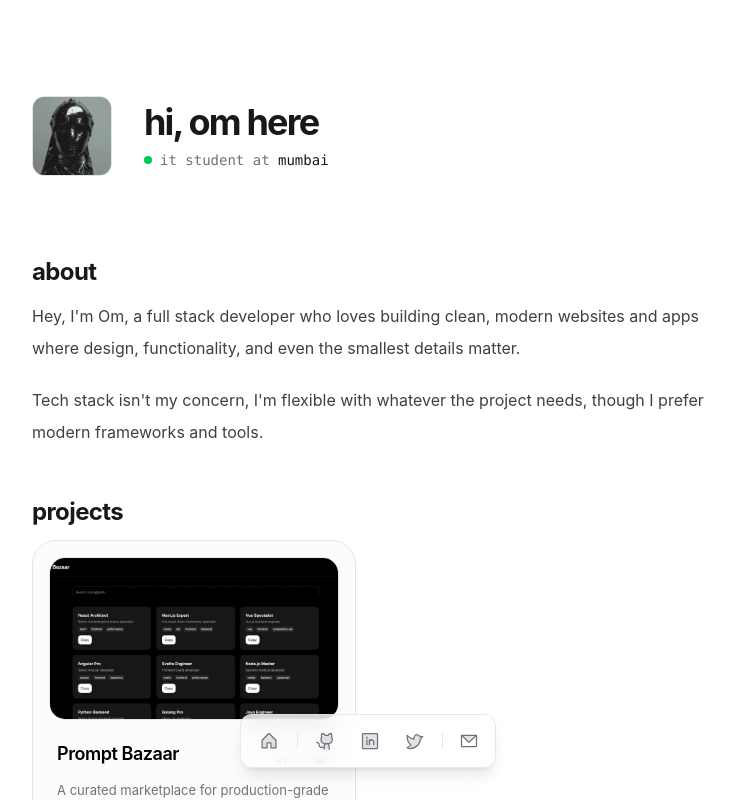
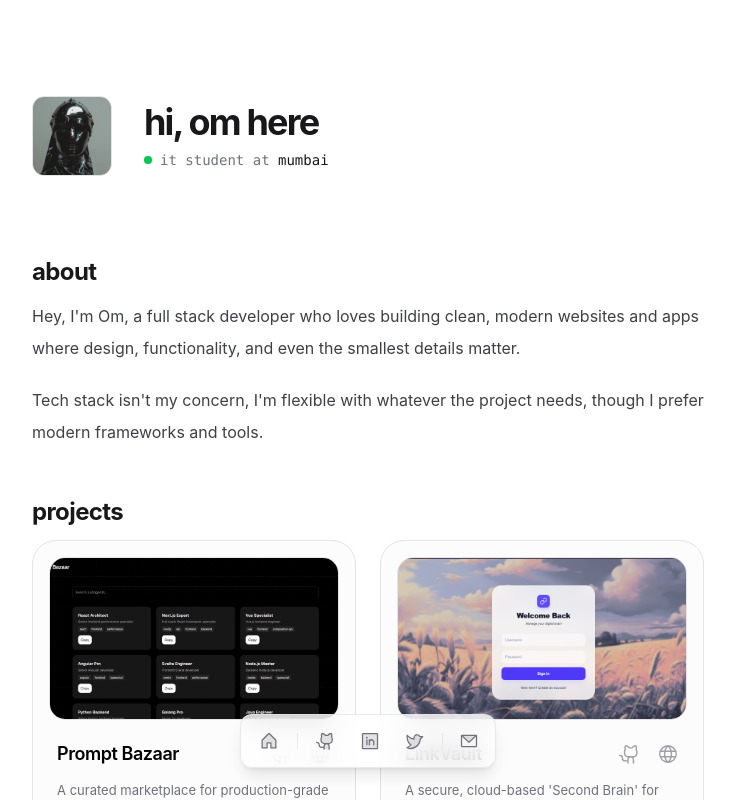
Before and after one commit to OMEE-Y/omfolio, a Next.js app: page / in a window 1280 px wide. Shown: the top 800 px of the page, without its empty margins (272-1007 px from the left). Built offline with nearby package versions, Linux system fonts and the light colour scheme.

Commit message:
ui changes

```diff
--- a/src/app/page.tsx
+++ b/src/app/page.tsx
@@ -60,6 +60,40 @@ export default function Portfolio() {
         }
       ]}
     />
+    <ProjectCard
+  title="LinkVault"
+  description="A secure, cloud-based 'Second Brain' for digital resources. Includes JWT authentication, automated tag management, and a high-performance link organization system."
+  tags={["Next.js", "MongoDB", "Express", "Tailwind"]}
+  image="/linkvault.png"
+  github="https://github.com/OMEE-Y/secondbrain-link-vault-"
+  live="https://secondbrain-link-vault.vercel.app/"
+  skills={[
+    {
+      name: "Next.js",
+      icon: "https://cdn.jsdelivr.net/gh/devicons/devicon@latest/icons/nextjs/nextjs-original.svg"
+    },
+    {
+      name: "MongoDB",
+      icon: "https://cdn.jsdelivr.net/gh/devicons/devicon@latest/icons/mongodb/mongodb-original.svg"
+    },
+    {
+      name: "Node.js",
+      icon: "https://cdn.jsdelivr.net/gh/devicons/devicon@latest/icons/nodejs/nodejs-original.svg"
+    },
+    {
+      name: "Tailwind CSS",
+      icon: "https://cdn.jsdelivr.net/gh/devicons/devicon/icons/tailwindcss/tailwindcss-original.svg"
+    },
+    {
+  name: "Express",
+  icon: "https://cdn.jsdelivr.net/gh/devicons/devicon@latest/icons/express/express-original.svg"
+},
+{
+  name: "TypeScript",
+  icon: "https://cdn.jsdelivr.net/gh/devicons/devicon@latest/icons/typescript/typescript-original.svg"
+}
+  ]}
+/>
 
 
   </div>
```
Also changed, not shown: public/linkvault.png (added).
